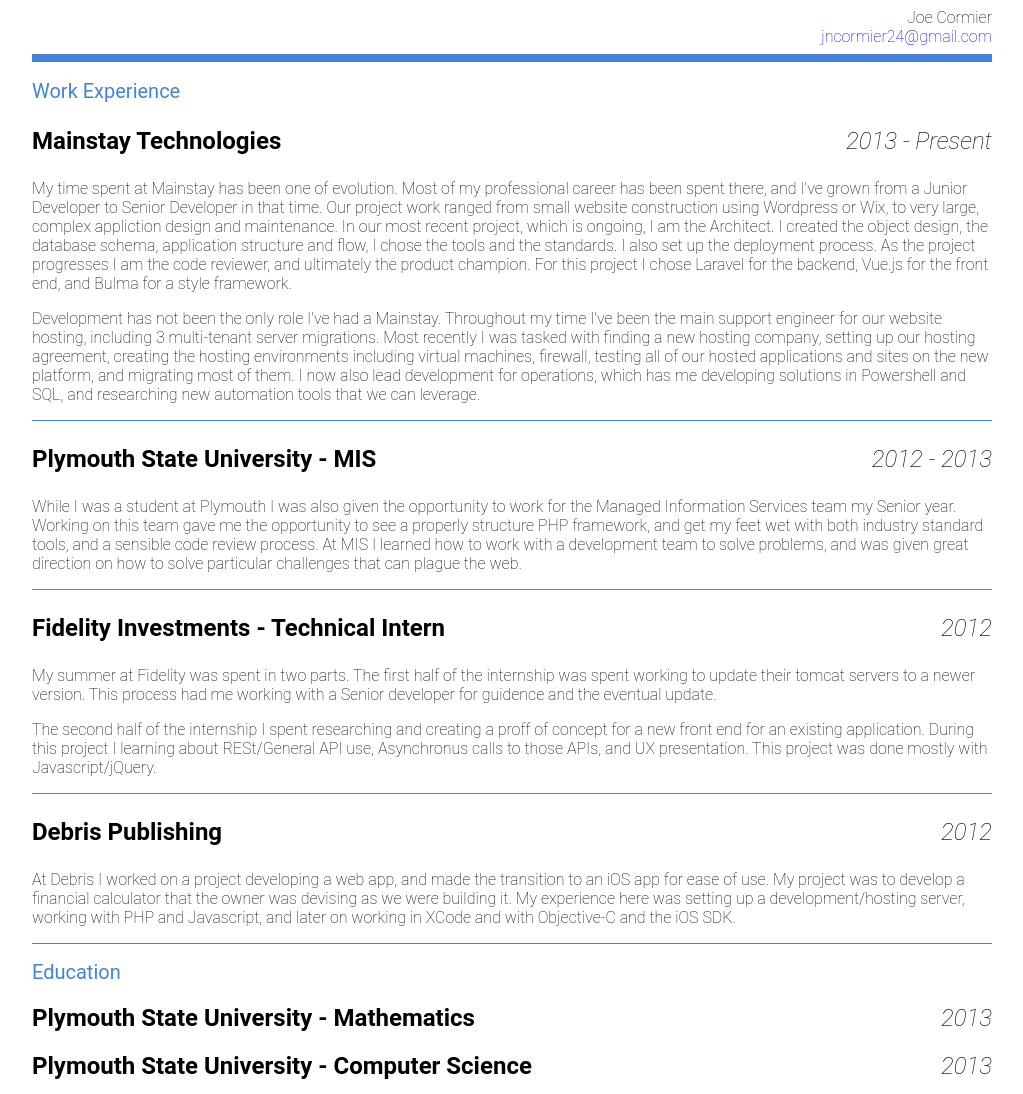
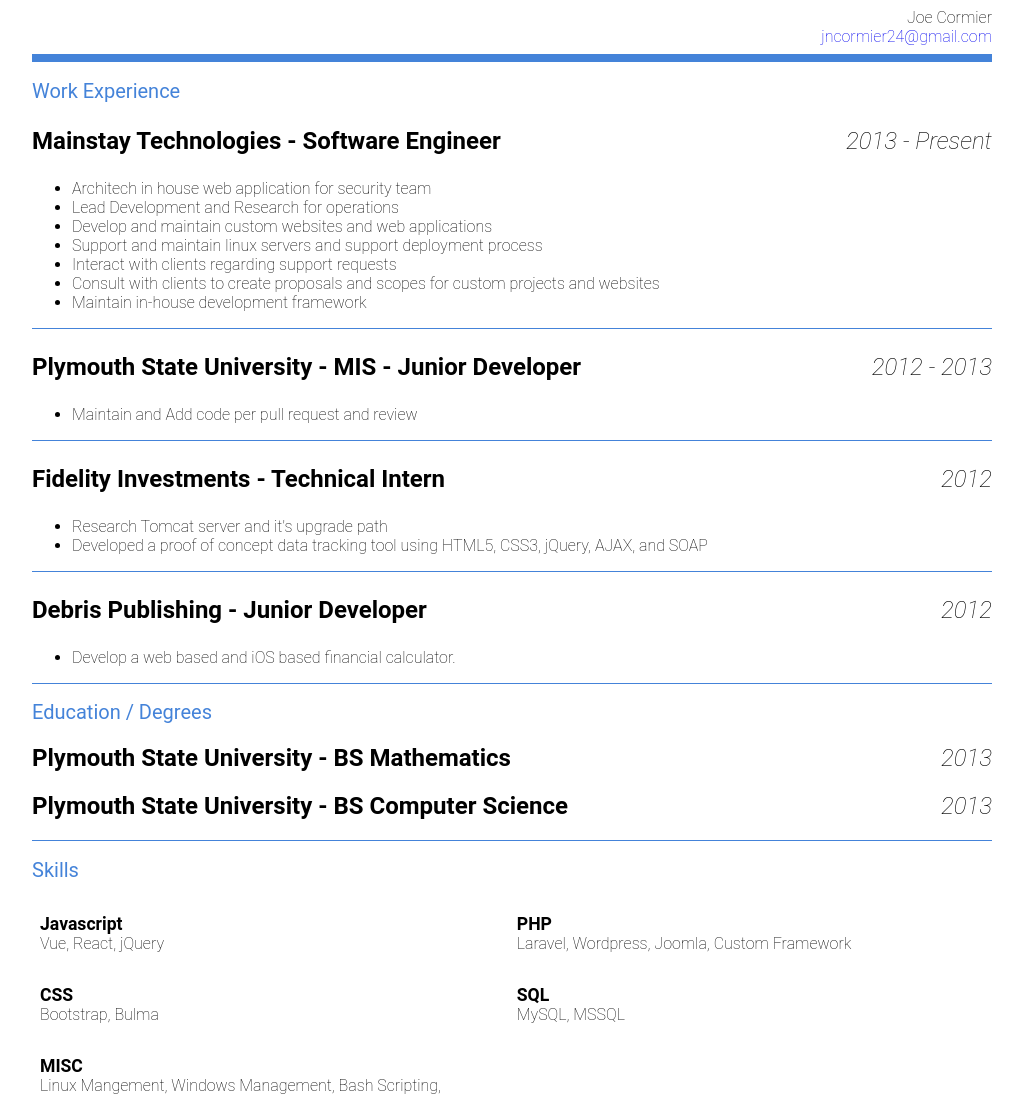
Before and after one commit to jncormier24/jncormier24.github.io, a plain HTML site: page index.html in a window 1280 px wide. Shown: the top 1094 px of the page, without its empty margins (128-1151 px from the left). Drawn offline with Linux system fonts and the light colour scheme.

Commit message:
updated work to use bullets and not paragraphs

```diff
--- a/index.html
+++ b/index.html
@@ -15,28 +15,37 @@
 			<section id="work">
 				<h2 class="header2">Work Experience</h2>
 				<section id="mainstay">
-					<h1 class="header1">Mainstay Technologies <span class="time">2013 - Present</span></h1>
-					<p>My time spent at Mainstay has been one of evolution. Most of my professional career has been spent there, and I've grown from a Junior Developer to Senior Developer in that time. Our project work ranged from small website construction using Wordpress or  Wix, to very large, complex appliction design and maintenance. In our most recent project, which is ongoing, I am the Architect. I created the object design, the database schema, application structure and flow, I chose the tools and the standards. I also set up the deployment process. As the project progresses I am the code reviewer, and ultimately the product champion. For this project I chose Laravel for the backend, Vue.js for the front end, and Bulma for a style framework.</p>
-					<p>Development has not been the only role I've had a Mainstay. Throughout my time I've been the main support engineer for our website hosting, including 3 multi-tenant server migrations. Most recently I was tasked with finding a new hosting company, setting up our hosting agreement, creating the hosting environments including virtual machines, firewall, testing all of our hosted applications and sites on the new platform, and migrating most of them. I now also lead development for operations, which has me developing solutions in Powershell and SQL, and researching new automation tools that we can leverage.</p>
+					<h1 class="header1">Mainstay Technologies - Software Engineer<span class="time">2013 - Present</span></h1>
+					<ul>
+						<li>Architech in house web application for security team</li>
+						<li>Lead Development and Research for operations</li>
+						<li>Develop and maintain custom websites and web applications</li>
+						<li>Support and maintain linux servers and support deployment process</li>
+						<li>Interact with clients regarding support requests</li>
+						<li>Consult with clients to create proposals and scopes for custom projects and websites</li>
+						<li>Maintain in-house development framework</li>
+					</ul>
 				</section>
 				<section id="plymouth">
-					<h1 class="header1">Plymouth State University - MIS <span class="time">2012 - 2013</span></h1>
-					<p>While I was a student at Plymouth I was also given the opportunity to work for the Managed Information Services team my Senior year. Working on this team gave me the opportunity to see a properly structure PHP framework, and get my feet wet with both industry standard tools, and a sensible code review process. At MIS I learned how to work with a development team to solve problems, and was given great direction on how to solve particular challenges that can plague the web.</p>
+					<h1 class="header1">Plymouth State University - MIS - Junior Developer<span class="time">2012 - 2013</span></h1>
+					<ul><li>Maintain and Add code per pull request and review</li></ul>
 				</section>
 				<section id="fidelity">
 					<h1 class="header1">Fidelity Investments - Technical Intern <span class="time">2012</span></h1>
-					<p>My summer at Fidelity was spent in two parts. The first half of the internship was spent working to update their tomcat servers to a newer version. This process had me working with a Senior developer for guidence and the eventual update.</p>
-					<p>The second half of the internship I spent researching and creating a proff of concept for a new front end for an existing application. During this project I learning about RESt/General API use, Asynchronus calls to those APIs, and UX presentation. This project was done mostly with Javascript/jQuery.</p>
+					<ul>
+						<li>Research Tomcat server and it's upgrade path</li>
+						<li>Developed a proof of concept data tracking tool using HTML5, CSS3, jQuery, AJAX, and SOAP</li>
+					</ul>
 				</section>
 				<section id="debris">
-					<h1 class="header1">Debris Publishing <span class="time">2012</span></h1>
-					<p>At Debris I worked on a project developing a web app, and made the transition to an iOS app for ease of use. My project was to develop a financial calculator that the owner was devising as we were building it. My experience here was setting up a development/hosting server, working with PHP and Javascript, and later on working in XCode and with Objective-C and the iOS SDK.</p>
+					<h1 class="header1">Debris Publishing - Junior Developer<span class="time">2012</span></h1>
+					<ul><li>Develop a web based and iOS based financial calculator.</li></ul>
 				</section>
 			</section>
 			<section id="academics">
-				<h2 class="header2">Education</h2>
-				<h1 class="header1">Plymouth State University - Mathematics <span class="time">2013</span></h1>
-				<h1 class="header1">Plymouth State University - Computer Science <span class="time">2013</span></h1>
+				<h2 class="header2">Education / Degrees</h2>
+				<h1 class="header1">Plymouth State University - BS Mathematics <span class="time">2013</span></h1>
+				<h1 class="header1">Plymouth State University - BS Computer Science <span class="time">2013</span></h1>
 			</section>
 			<section id="skills">
 				<h2 class="header2">Skills</h2>
```
